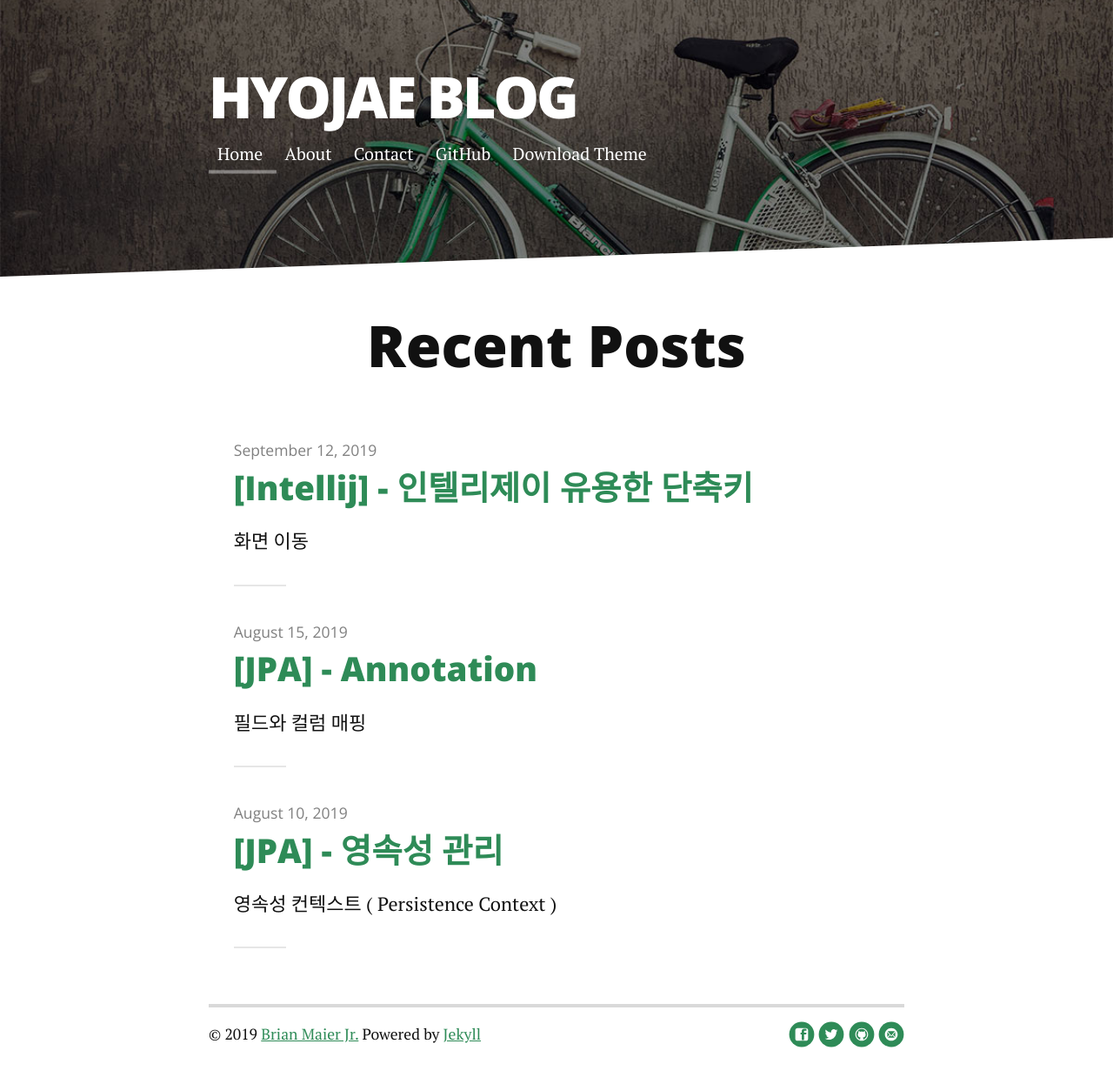
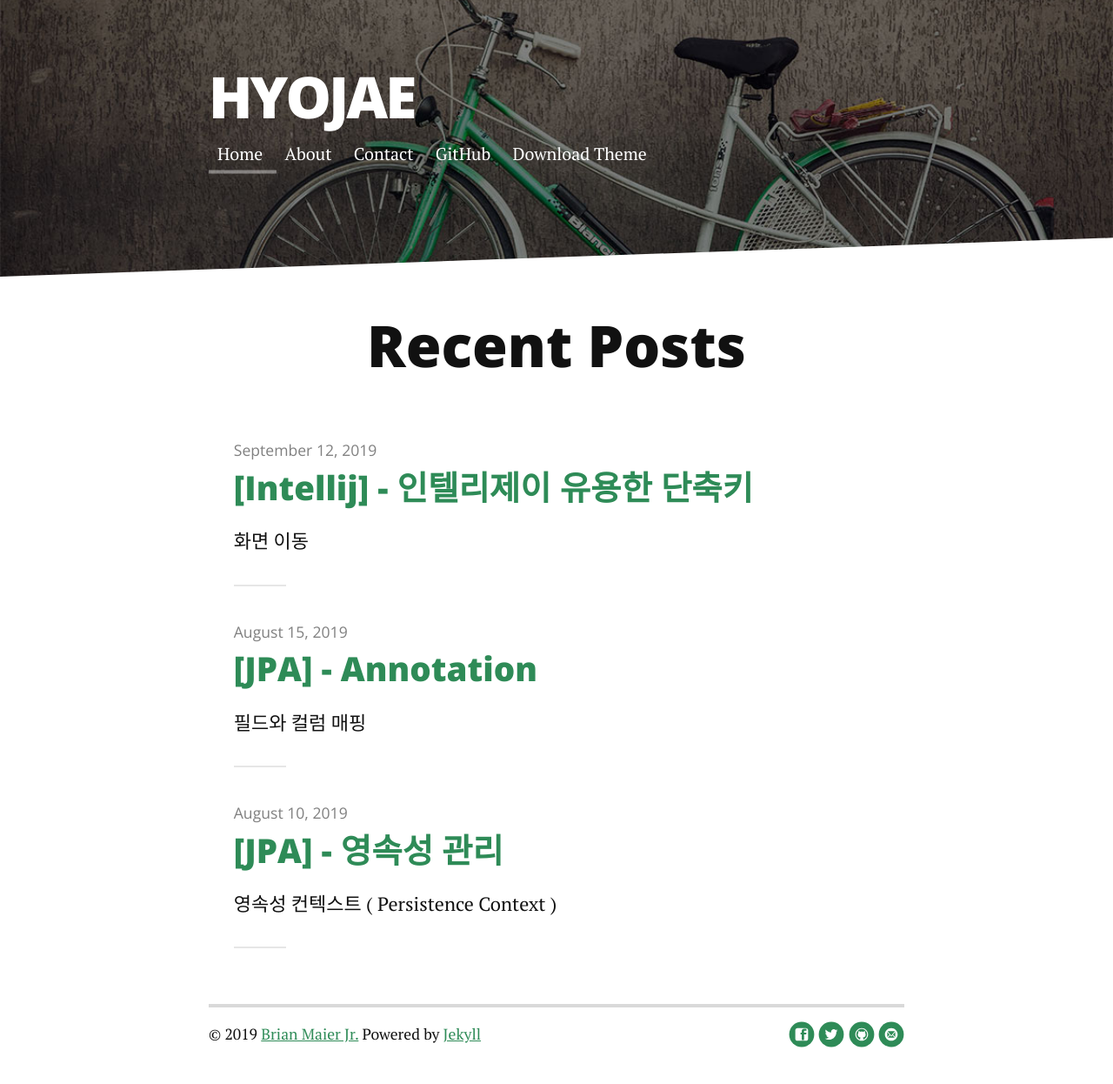
Before and after one commit to hyojaekim/hyojaekim.github.io, a Jekyll site: the page built from index.html, in a window 1280 px wide. Shown: the whole page at 87% size. Built offline with Jekyll 4.4.1, drawn with Linux system fonts in a browser that asks for light colours; nearby versions of some CDN libraries; the list of posts is cut into pages by our own code.

Commit message:
style: update blog style

```diff
--- a/_config.yml
+++ b/_config.yml
@@ -1,4 +1,4 @@
-title: hyojae blog
+title: HYOJAE
 
 url: https://github.com/hyojaekim
 baseurl: ""
--- a/_sass/theme.scss
+++ b/_sass/theme.scss
@@ -2,6 +2,7 @@
 @import 'ext/normalize';
 @import 'begin';
 @import 'syntax';
+@import url(https://fonts.googleapis.com/earlyaccess/nanumgothic.css);
 
 $linkColor: #999;
 $mobileW: 768px;
@@ -17,7 +18,7 @@
 }
 
 body {
-	font-family: 'Nunito Sans', sans-serif;
+	font-family: 'Nanum Gothic', sans-serif;
 	@include fluidType(16px, 19px);
 	line-height: 1.55em;
 	margin: 0;
```
